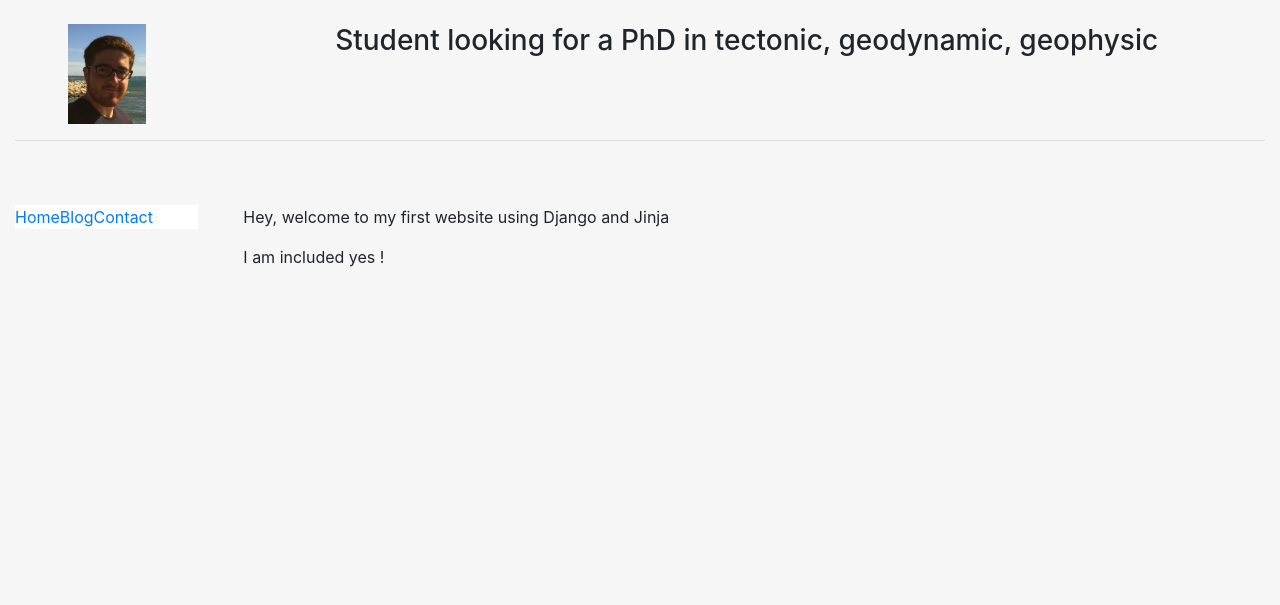
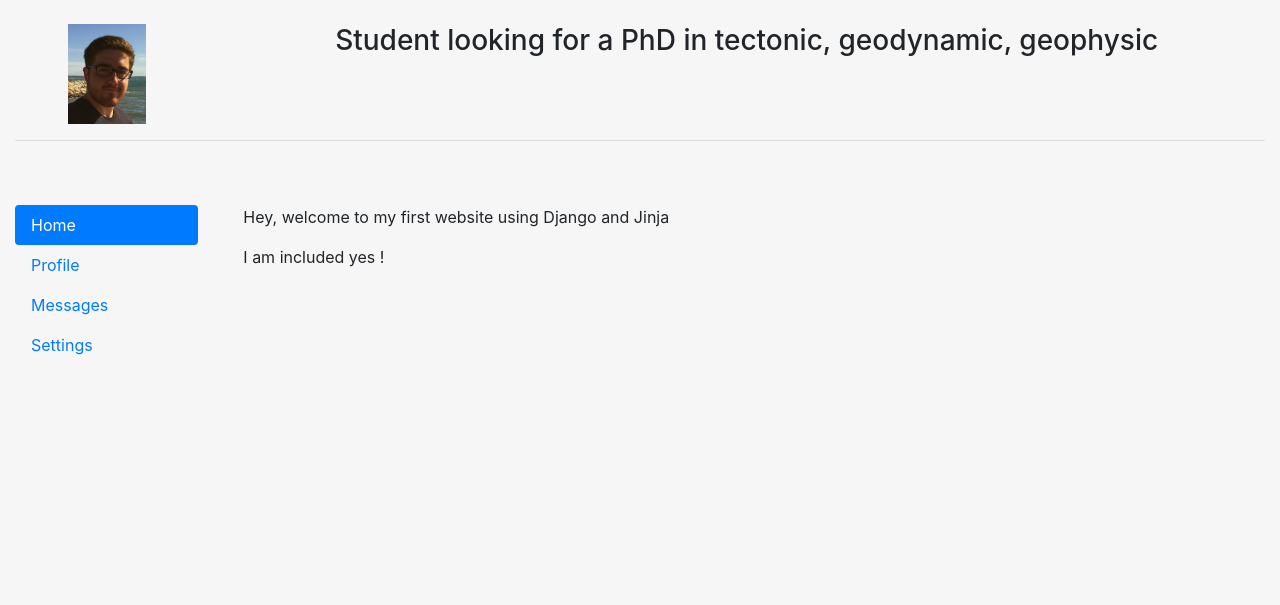
Before and after one commit to Minerallo/Flaskapp, a Django app: page /personal/ in a window 1280 px wide. Shown: the top 605 px of the page. Run offline with Django 3.2, Linux system fonts and the light colour scheme; some libraries are stand-ins or nearby versions.

Commit message:
last django

```diff
--- a/mysite/personal/templates/personal/header.html
+++ b/mysite/personal/templates/personal/header.html
@@ -40,13 +40,14 @@
 		  <br>
 		   <!-- Great, til you resize. -->
 			<!--<div class="well bs-sidebar affix" id="sidebar" style="background-color:#fff">-->
-			<div class="well bs-sidebar" id="sidebar" style="background-color:#fff">
-			  <ul class="nav nav-pills nav-stacked">
-				<li><a href='/'>Home</a></li>
-				<li><a href='/blog/'>Blog</a></li>
-				<li><a href='/contact/'>Contact</a></li>
-			  </ul>
-			</div> <!--well bs-sidebar affix-->
+			<div class="nav flex-column nav-pills" id="v-pills-tab" role="tablist" aria-orientation="vertical">
+			  <a class="nav-link active" id="v-pills-home-tab" data-toggle="pill" href="#v-pills-home" role="tab" aria-controls="v-pills-home" aria-selected="true">Home</a>
+			  <a class="nav-link" id="v-pills-profile-tab" data-toggle="pill" href="#v-pills-profile" role="tab" aria-controls="v-pills-profile" aria-selected="false">Profile</a>
+			  <a class="nav-link" id="v-pills-messages-tab" data-toggle="pill" href="#v-pills-messages" role="tab" aria-controls="v-pills-messages" aria-selected="false">Messages</a>
+			  <a class="nav-link" id="v-pills-settings-tab" data-toggle="pill" href="#v-pills-settings" role="tab" aria-controls="v-pills-settings" aria-selected="false">Settings</a>
+			</div>
+			<div class="tab-content" id="v-pills-tabContent">
+			</div>
 		  </div> <!--col-sm-2-->
 		  <div class="col-sm-10">
 
```
